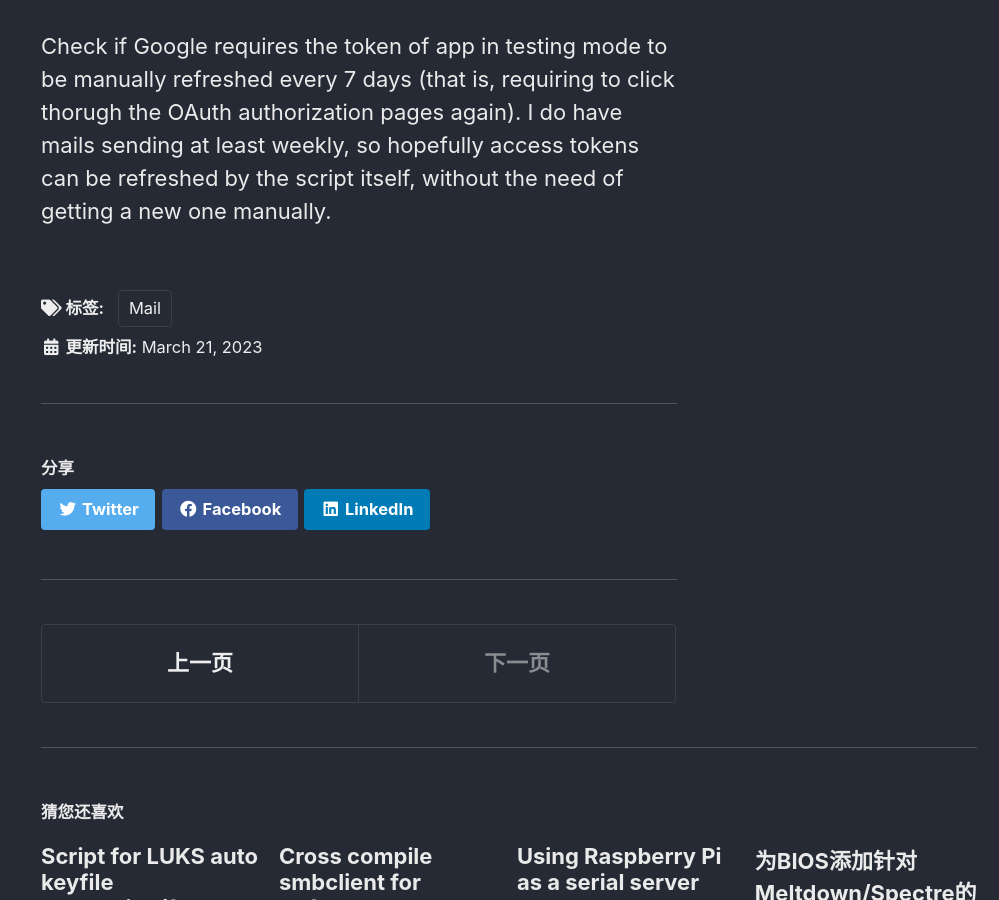
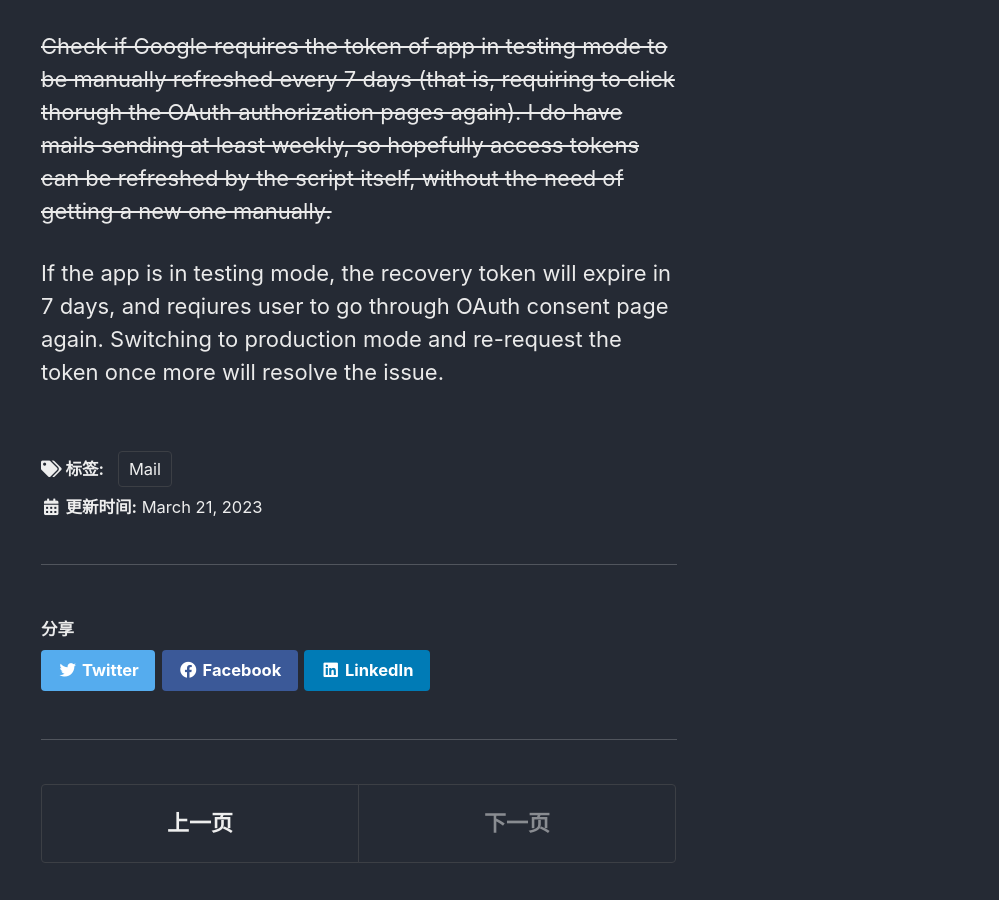
Before and after one commit to raidenii/raidenii.github.io, a Jekyll site: the page built from _posts/2023-03-20-67a9de1f.md, in a window 1280 px wide and 900 px high, scrolled down 3157 px. Shown: the whole window, without its empty margins (281-1280 px from the left). Built offline with Jekyll 4.4.1, drawn with Linux system fonts in a browser that asks for light colours; cached includes are drawn as plain includes.

Commit message:
update post

```diff
--- a/_posts/2023-03-20-44030668.md
+++ b/_posts/2023-03-20-67a9de1f.md
@@ -48,4 +48,6 @@ TODOs:
 
 Will need to figure out an AppArmor profile to limit the scope of msmtp scripts for passwordeval, AND
 
-Check if Google requires the token of app in testing mode to be manually refreshed every 7 days (that is, requiring to click thorugh the OAuth authorization pages again). I do have mails sending at least weekly, so hopefully access tokens can be refreshed by the script itself, without the need of getting a new one manually.
+~~Check if Google requires the token of app in testing mode to be manually refreshed every 7 days (that is, requiring to click thorugh the OAuth authorization pages again). I do have mails sending at least weekly, so hopefully access tokens can be refreshed by the script itself, without the need of getting a new one manually.~~
+
+If the app is in testing mode, the recovery token will expire in 7 days, and reqiures user to go through OAuth consent page again. Switching to production mode and re-request the token once more will resolve the issue.
```
